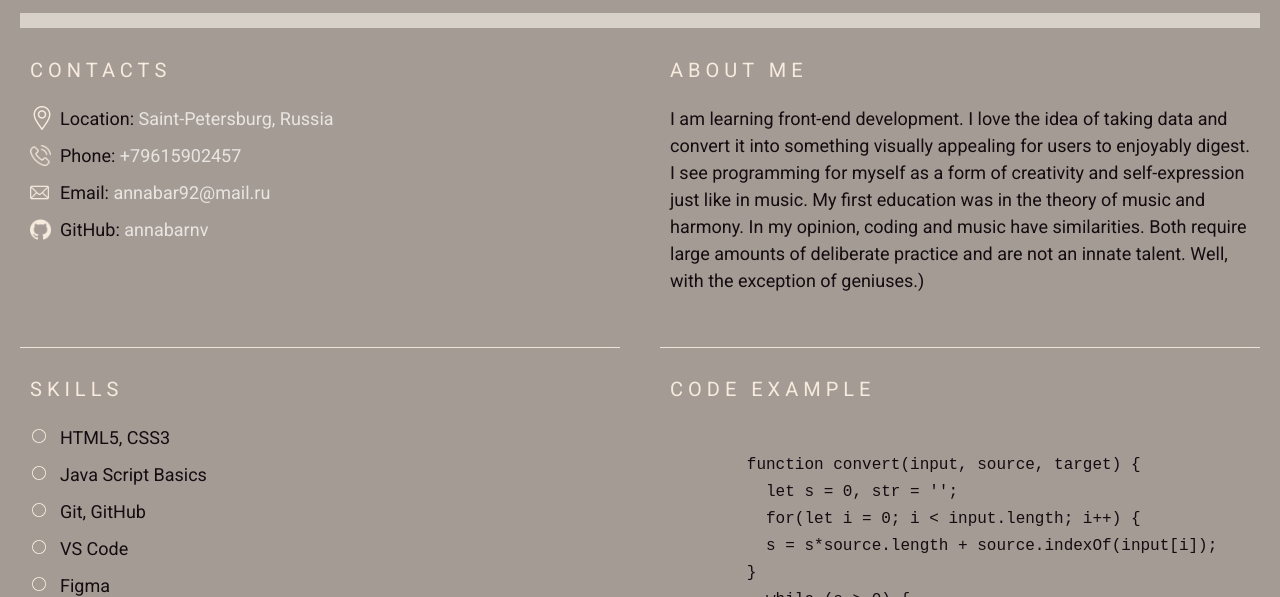
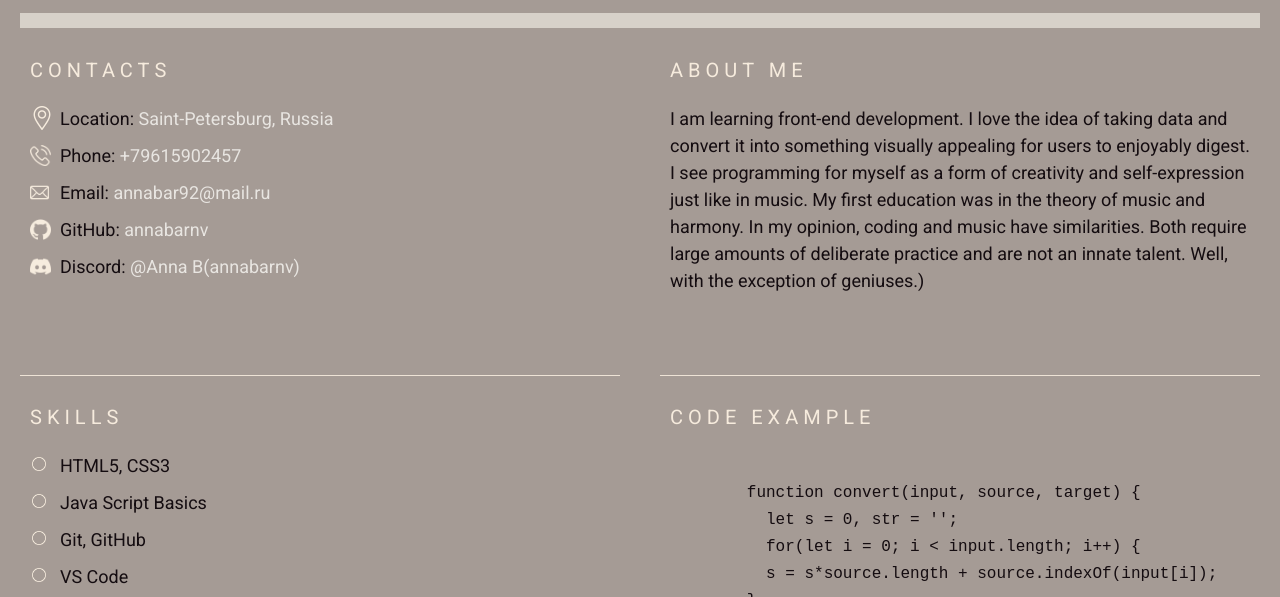
Before and after one commit to annabarnv/rsschool-cv-old, a plain HTML site: page index.html in a window 1280 px wide. Shown: the part 503-1100 px from the top of the page. Drawn offline with Linux system fonts and the light colour scheme; a script that the page names is missing.

Commit message:
feat: add discord to the contacts-section

```diff
--- a/index.html
+++ b/index.html
@@ -58,6 +58,10 @@
           <li class="section-item contacts-item">
             GitHub:
             <a href="https://github.com/annabarnv" title="github" class="nav-link contacts-link">annabarnv</a>
+          </li>
+          <li class="section-item contacts-item">
+            Discord:
+            <span class="contacts-link">@Anna B(annabarnv)</span>
           </li>
         </ul>
         </section>
--- a/style.css
+++ b/style.css
@@ -307,6 +307,13 @@ span {
   background-image: url("assets/svg/4.png");
 }
 
+.contacts-item:nth-child(5):before {
+  top: 3px;
+  left: 0px;
+  width: 21px;
+  height: 21px;
+  background-image: url("assets/svg/discord.png");
+}
 /*---------------------------------------------- Courses -----------------------------------------------*/
 
 .courses-container {
```
Also changed, not shown: assets/svg/discord.png (added).
